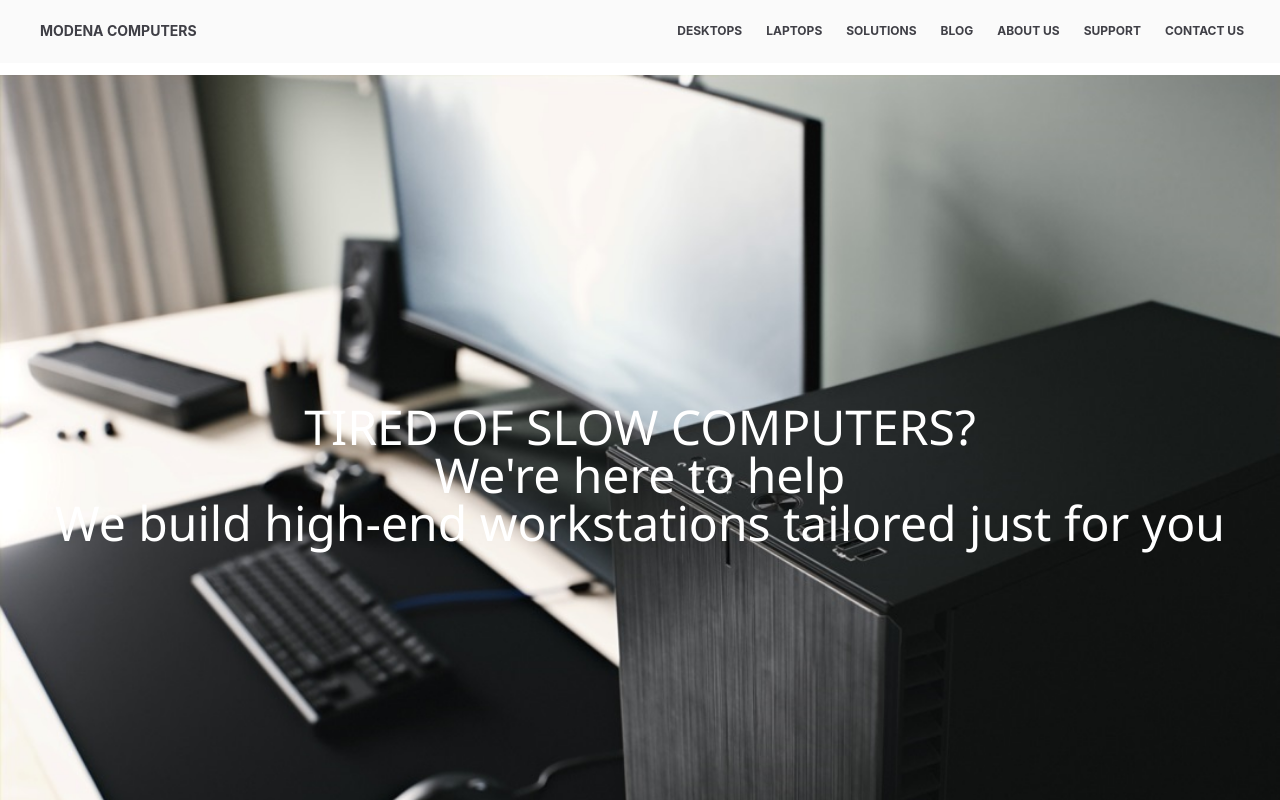
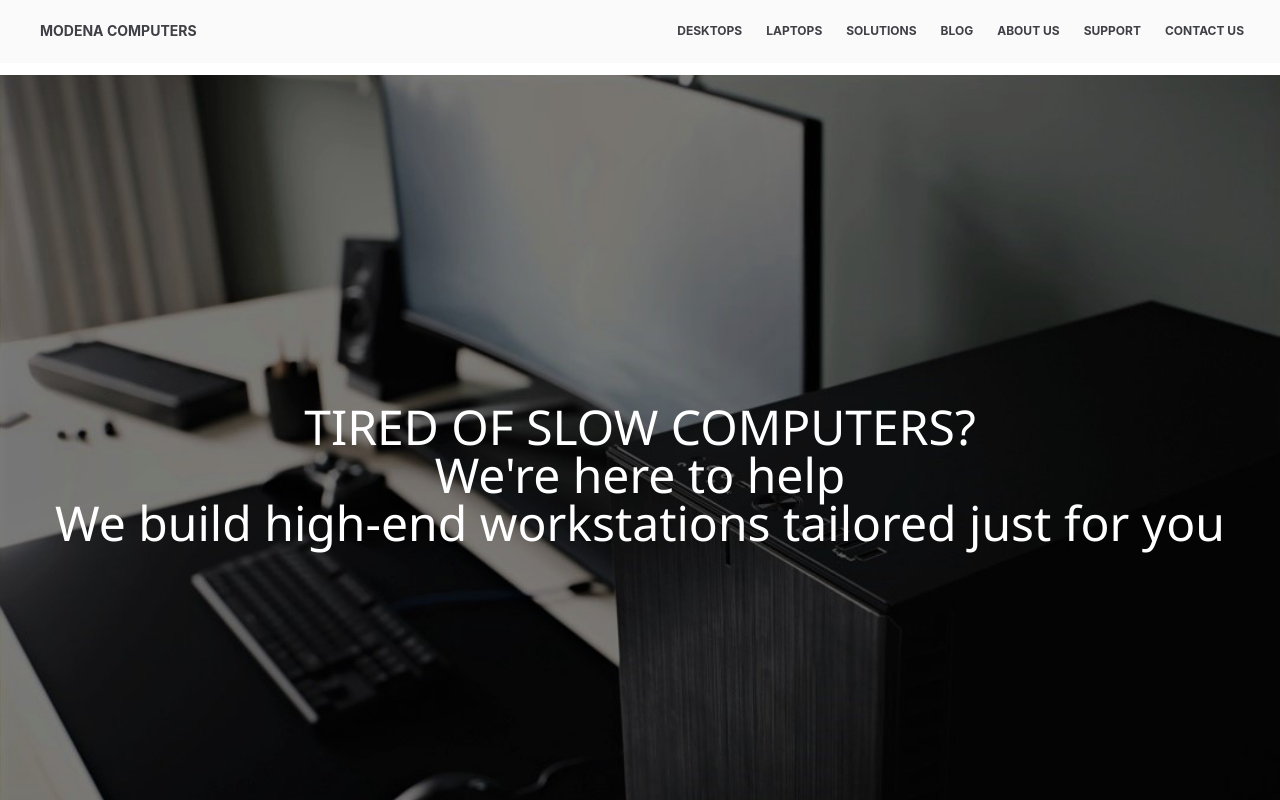
Before and after one commit to Kraboobee/Modena-Website, a React (Create React App) app in the folder modena/: page / in a window 1280 px wide. Shown: the top 800 px of the page. Built offline with nearby package versions, Linux system fonts and the light colour scheme.

Commit message:
Faded header image

```diff
--- a/modena/src/Home-Page/Home.js
+++ b/modena/src/Home-Page/Home.js
@@ -1,10 +1,10 @@
 import React, { Component } from "react";
-import background from "./img/Header.jpg"
+import background from "./img/header-faded.jpeg"
 
 class Home extends Component {
     render(){
         return (
-            <div className="bg-cover h-screen flex items-center mb-5" style={{ backgroundImage: `url(${background})`}}>
+            <div className="bg-fixed bg-cover h-screen flex items-center mb-5" style={{ backgroundImage: `url(${background})`}}>
                 <div className="container mx-auto px-4 place-content-center">
                     <h1 className="text-center font-sans text-5xl text-white">TIRED OF SLOW COMPUTERS?</h1>
                     <h2 className="text-center font-sans text-5xl text-white">We're here to help</h2>
```
Also changed, not shown: modena/src/Home-Page/img/header-faded.jpeg (added).
